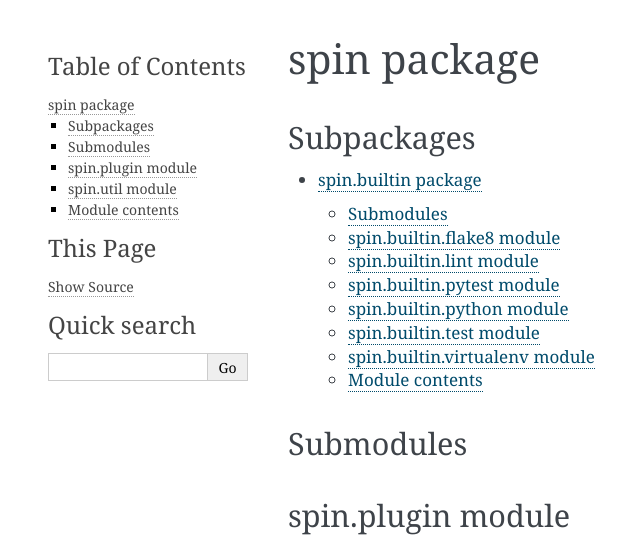
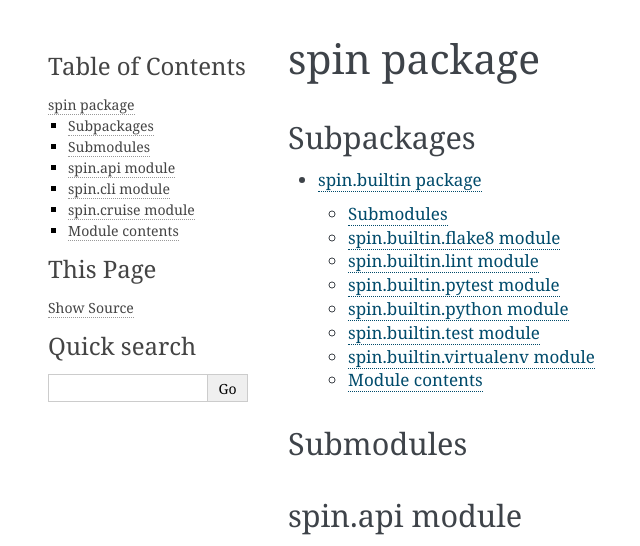
Before and after one commit to cslab/csspin, a Sphinx documentation site: the page built from doc/spin.rst, in a window 1280 px wide. Shown: the top 546 px of the page, without its empty margins (132-772 px from the left). Built offline with Sphinx 7.4.7, drawn with Linux system fonts in a browser that asks for light colours; pages that are not in the unit, such as notebooks, are missing from menus; some of the changed text lies outside the part shown; grey boxes are pictures that could not be loaded.

Commit message:
updated to mirror module structure

```diff
--- a/doc/spin.rst
+++ b/doc/spin.rst
@@ -11,18 +11,26 @@ Subpackages
 Submodules
 ----------
 
-spin.plugin module
-------------------
+spin.api module
+---------------
 
-.. automodule:: spin.plugin
+.. automodule:: spin.api
    :members:
    :undoc-members:
    :show-inheritance:
 
-spin.util module
-----------------
+spin.cli module
+---------------
 
-.. automodule:: spin.util
+.. automodule:: spin.cli
+   :members:
+   :undoc-members:
+   :show-inheritance:
+
+spin.cruise module
+------------------
+
+.. automodule:: spin.cruise
    :members:
    :undoc-members:
    :show-inheritance:
```
